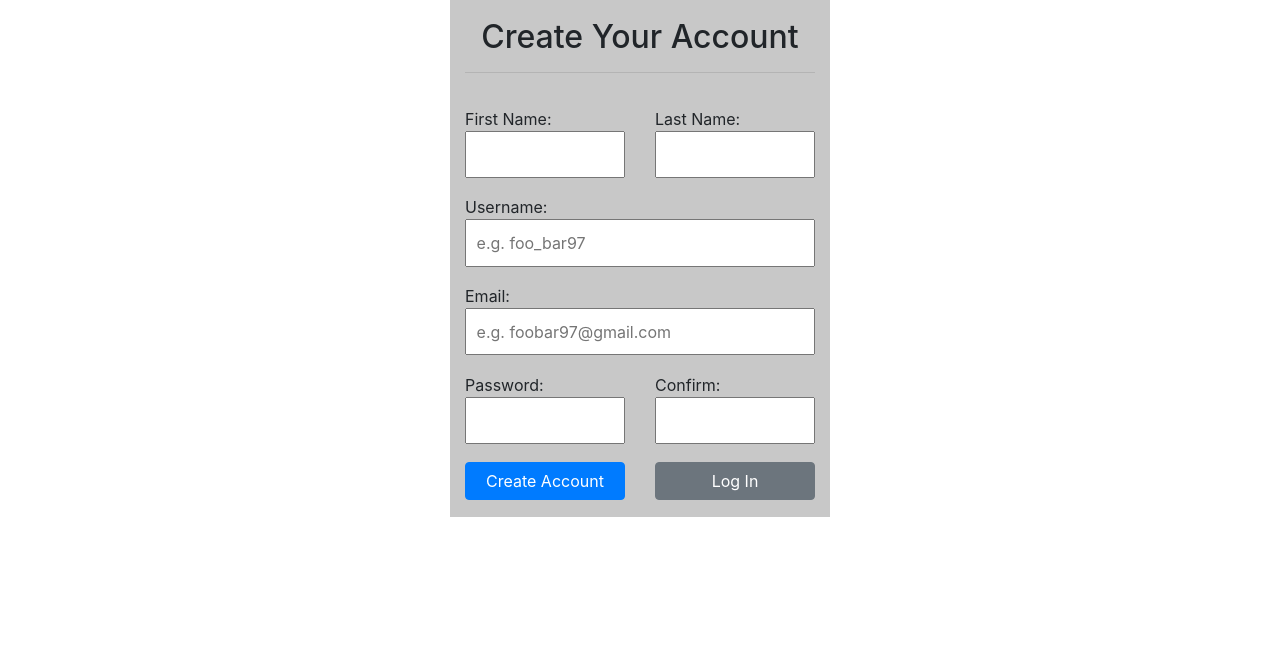
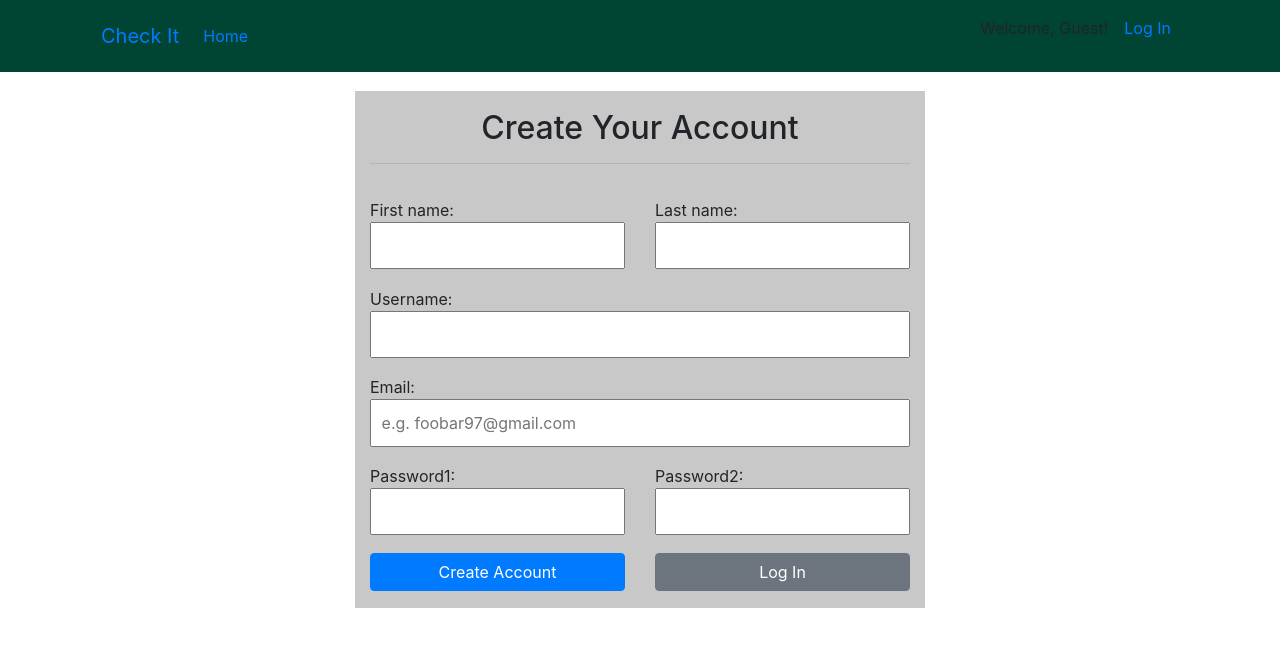
Before and after one commit to bwornom7/Unicoders, a Django app: page /register/ in a window 1280 px wide. Shown: the top 647 px of the page. Run offline with Django 3.2, Linux system fonts and the light colour scheme; style sheets or scripts are compiled from the project's sources; some libraries are stand-ins or nearby versions.

Commit message:
User Authentication, Checks

```diff
--- a/checkit/forms.py
+++ b/checkit/forms.py
@@ -1,19 +1,27 @@
 from django.contrib.auth.models import User
 from django import forms
 from django.core.exceptions import ValidationError
+from django.contrib.auth.forms import UserCreationForm
+from .models import Profile, Check
 
-class RegistrationForm(forms.Form):
-  first_name = forms.CharField(max_length=50, label='First Name')
-  last_name = forms.CharField(max_length=50, label='Last Name')
-  username = forms.CharField(max_length=50, help_text='e.g. foo_bar97')
-  email = forms.EmailField(help_text='e.g. foobar97@gmail.com')
-  password = forms.CharField(max_length=32, widget=forms.PasswordInput)
-  confirm = forms.CharField(max_length=32, widget=forms.PasswordInput)
+class UserForm(UserCreationForm):
+  username = forms.CharField()
+  first_name = forms.CharField()
+  last_name=forms.CharField()
+  email=forms.EmailField(help_text='e.g. foobar97@gmail.com')
+  password1=forms.CharField(widget=forms.PasswordInput())
+  password2=forms.CharField(widget=forms.PasswordInput())
 
-  def clean(self):
-    cleaned_data = super().clean()
-    password = cleaned_data.get('password')
-    confirm = cleaned_data.get('confirm')
-    if password != confirm:
-      self.add_error('confirm', 'Passwords do not match.')
-      self.add_error('password', 'Passwords do not match.')
+  class Meta(UserCreationForm.Meta):
+    model = User
+    fields = UserCreationForm.Meta.fields + ('first_name', 'last_name', 'email')
+
+class ProfileForm(forms.ModelForm):
+  class Meta:
+    model = Profile
+    fields = []
+
+class CheckForm(forms.ModelForm):
+  class Meta:
+    model = Check
+    fields = ['name', 'bank', 'route']
--- a/checkit/static/css/app.scss
+++ b/checkit/static/css/app.scss
@@ -1,3 +1,8 @@
+.main-nav {
+  background-color: #004433;
+  margin-bottom: 1.2em;
+}
+
 input[type=text], input[type=password], input[type=email] {
   width: 100%;
   padding: 0.6em;
--- a/checkit/static/js/app.js
+++ b/checkit/static/js/app.js
@@ -1,3 +1,3 @@
 $(document).ready(function() {
-  $('.alert-success').delay(5000).fadeOut(1000);
+  $('.alert').delay(5000).fadeOut(1000);
 });
--- a/checkit/templates/base.html
+++ b/checkit/templates/base.html
@@ -5,15 +5,53 @@
 <html>
   <head>
     <title>{% block title %}Check It{% endblock %}</title>
-    <link rel="stylesheet" href="https://maxcdn.bootstrapcdn.com/bootstrap/4.1.3/css/bootstrap.min.css">
-    <link rel="stylesheet" href="https://use.fontawesome.com/releases/v5.3.1/css/all.css" integrity="sha384-mzrmE5qonljUremFsqc01SB46JvROS7bZs3IO2EmfFsd15uHvIt+Y8vEf7N7fWAU" crossorigin="anonymous">
-    <link rel='stylesheet' type='text/css' href='{% sass_src "css/app.scss" %}'/>
-    <script src="https://ajax.googleapis.com/ajax/libs/jquery/3.3.1/jquery.min.js"></script>
-    <script src="https://cdnjs.cloudflare.com/ajax/libs/popper.js/1.14.3/umd/popper.min.js"></script>
-    <script src="https://maxcdn.bootstrapcdn.com/bootstrap/4.1.3/js/bootstrap.min.js"></script>
-    <script src='{% static "js/app.js" %}'></script>
+    <meta name='viewport' content='width=device-width, initial-scale=1.0'>
+    <link rel='stylesheet' href='https://maxcdn.bootstrapcdn.com/bootstrap/4.1.3/css/bootstrap.min.css'>
+    <link rel='stylesheet' href='https://use.fontawesome.com/releases/v5.3.1/css/all.css' integrity='sha384-mzrmE5qonljUremFsqc01SB46JvROS7bZs3IO2EmfFsd15uHvIt+Y8vEf7N7fWAU' crossorigin='anonymous'>
+    <link rel='stylesheet' type='text/css' href='{% sass_src 'css/app.scss' %}'/>
+    <script src='https://ajax.googleapis.com/ajax/libs/jquery/3.3.1/jquery.min.js'></script>
+    <script src='https://cdnjs.cloudflare.com/ajax/libs/popper.js/1.14.3/umd/popper.min.js'></script>
+    <script src='https://maxcdn.bootstrapcdn.com/bootstrap/4.1.3/js/bootstrap.min.js'></script>
+    <script src='{% static 'js/app.js' %}'></script>
   </head>
   <body>
+    <div class='main-nav'>
+      <div class='container'>
+        <nav class='navbar navbar-expand-lg'>
+          <a class='navbar-brand' href='#'>Check It</a>
+          <button class='navbar-toggler' type='button' data-toggle='collapse' data-target='#navbarSupportedContent' aria-controls='navbarSupportedContent' aria-expanded='false' aria-label='Toggle navigation'>
+            <span class='navbar-toggler-icon'></span>
+          </button>
+
+          <div class='collapse navbar-collapse' id='navbarSupportedContent'>
+            <ul class='navbar-nav mr-auto'>
+              <li class='nav-item active'>
+                <a class='nav-link' href='{% url 'index' %}'>Home</a>
+              </li>
+              {% if user.is_authenticated %}
+                <li class='nav-item'>
+                  <a class='nav-link' href='{% url 'check_index' %}'>Checks</a>
+                </li>
+              {% endif %}
+            </ul>
+
+            <ul class='navbar-nav ml-auto'>
+              <li class='nav-item'>
+                <p class='nav-link'>Welcome, {% if user.is_authenticated %}{{ user }}{% else %}Guest{% endif %}!</p>
+              </li>
+              <li class='nav-item'>
+                {% if user.is_authenticated %}
+                  <a class='nav-link' href='{% url 'logout' %}'>Log Out</a>
+                {% else %}
+                  <a class='nav-link' href='{% url 'login' %}'>Log In</a>
+                {% endif %}
+              </li>
+            </ul>
+          </div>
+        </nav>
+      </div>
+    </div>
+
     <div class='container'>
       {% block messages %}
         {% if messages %}
--- a/checkit/templates/register.html
+++ b/checkit/templates/register.html
@@ -5,7 +5,7 @@
 {% block content %}
 
 <div class='row'>
-  <div class='col-sm-12 col-md-8 col-lg-4 mx-auto form-box'>
+  <div class='col-sm-12 col-md-8 col-lg-6 mx-auto form-box'>
     <h2 class='text-center'>Create Your Account</h2><hr/>
 
     <form method='post' >
@@ -15,28 +15,28 @@
 
       <div class='row'>
         <div class='col-sm-12 col-md-6'>
-          {% include 'snippets/field.html' with field=form.first_name %}
+          {% include 'snippets/field.html' with field=user_form.first_name %}
         </div>
         <div class='col-sm-12 col-md-6'>
-          {% include 'snippets/field.html' with field=form.last_name %}
+          {% include 'snippets/field.html' with field=user_form.last_name %}
         </div>
         <div class='col-sm-12'>
-          {% include 'snippets/field.html' with field=form.username %}
+          {% include 'snippets/field.html' with field=user_form.username %}
         </div>
         <div class='col-sm-12'>
-          {% include 'snippets/field.html' with field=form.email %}
+          {% include 'snippets/field.html' with field=user_form.email %}
         </div>
         <div class='col-sm-12 col-md-6'>
-          {% include 'snippets/field.html' with field=form.password %}
+          {% include 'snippets/field.html' with field=user_form.password1 %}
         </div>
         <div class='col-sm-12 col-md-6'>
-          {% include 'snippets/field.html' with field=form.confirm %}
+          {% include 'snippets/field.html' with field=user_form.password2 %}
         </div>
         <div class='col-sm-12 col-md-6'>
           <input class='submit btn btn-primary' type='submit' value='Create Account' id='submit'/>
         </div>
         <div class='col-sm-12 col-md-6'>
-          <a href='' class='submit btn btn-secondary'>Log In</a>
+          <a href='{% url 'login' %}' class='submit btn btn-secondary'>Log In</a>
         </div>
       </div>
     </form>
--- a/checkit/templates/snippets/field.html
+++ b/checkit/templates/snippets/field.html
@@ -1,3 +1,8 @@
 <label for='{{ field.id_for_label }}'>{{ field.label }}:</label>
-<input type='{{ field.field.widget.input_type }}' placeholder='{{ field.help_text }}' id='{{ field.id_for_label }}' name='{{ field.id_for_label }}'/>
+<input type='{{ field.field.widget.input_type }}'
+       placeholder='{{ field.help_text }}'
+       id='{{ field.id_for_label }}'
+       name='{{ field.name }}'
+       {% if field.value %} value='{{ field.value }}' {% endif %}
+       {% if field.errors %} class='error' {% endif %} />
 {{ field.errors }}
--- a/checkit/urls.py
+++ b/checkit/urls.py
@@ -1,8 +1,14 @@
 from django.urls import path
+from django.contrib.auth import views as auth_views
 
 from . import views
 
 urlpatterns = [
     path('', views.index, name='index'),
     path('register/', views.register, name='register'),
+    path('login/', auth_views.LoginView.as_view(template_name='registration/login.html'), name='login'),
+    path('logout/', views.logout_user, name='logout'),
+    path('checks/', views.check_index, name='check_index'),
+    path('checks/new', views.check_new, name='check_new'),
+    path('checks/<int:id>/', views.check_edit, name='check_edit'),
 ]
--- a/checkit/views.py
+++ b/checkit/views.py
@@ -1,19 +1,62 @@
 from django.views.decorators.http import require_http_methods
+from django.contrib.auth import authenticate, login, logout
+from django.contrib.auth.decorators import login_required
 from django.shortcuts import render, redirect
 from django.http import HttpResponse
 from django.contrib import messages
-from .forms import RegistrationForm
+from .forms import ProfileForm, UserForm, CheckForm
+from .models import Check
 
 def index(request):
   return render(request, 'index.html')
 
 def register(request):
+  if request.user.is_authenticated:
+    messages.warning(request, 'You are already logged in.')
+    return redirect('index')
+
   if request.method == 'POST':
-    f = RegistrationForm(request.POST)
-    if f.is_valid():
+    user_form = UserForm(request.POST)
+    if user_form.is_valid():
+      user = user_form.save()
+
+      login(request, user, backend='django.contrib.auth.backends.ModelBackend')
 
       messages.success(request, 'Account successfully created!')
-      return redirect('/')
+      return redirect('index')
+    else:
+      messages.error(request, 'Please correct the error(s) below.')
   else:
-    f = RegistrationForm()
-  return render(request, 'register.html', { 'form': f })
+    user_form = UserForm()
+
+  return render(request, 'register.html', { 'user_form': user_form })
+
+@login_required
+def logout_user(request):
+  logout(request)
+  messages.success(request, 'You have successfully logged out.')
+  return redirect('index')
+
+@login_required
+def check_index(request):
+  checks = Check.objects.filter(user=request.user)
+  return render(request, 'checks/index.html', { 'checks': checks })
+
+@login_required
+def check_new(request):
+  if request.method == 'POST':
+    form = CheckForm(request.POST)
+    if form.is_valid():
+      check = form.save(commit=False)
+      check.user = request.user
+      check.save()
+      messages.success(request, 'Successfully added new check!')
+      return redirect('check_index')
+  else:
+    form = CheckForm()
+
+  return render(request, 'checks/new.html', { 'form': form })
+
+@login_required
+def check_edit(request):
+  pass
--- a/static/css/app.css
+++ b/static/css/app.css
@@ -1,3 +1,7 @@
+.main-nav {
+  background-color: #004433;
+  margin-bottom: 1.2em; }
+
 input[type=text], input[type=password], input[type=email] {
   width: 100%;
   padding: 0.6em; }
--- a/unicoders/settings.py
+++ b/unicoders/settings.py
@@ -127,3 +127,5 @@ USE_TZ = True
 
 STATIC_URL = '/static/'
 SASS_PROCESSOR_ROOT = STATIC_URL[1:]
+
+LOGIN_REDIRECT_URL = '/'
```
Also changed, not shown: checkit/models.py (+11 -1 lines), checkit/templates/checks/index.html (added, +34 -0 lines), checkit/templates/checks/new.html (added, +34 -0 lines), checkit/templates/registration/login.html (added, +45 -0 lines), checkit/migrations/0002_profile.py (added), checkit/migrations/0003_auto_20180915_0455.py (added), 1 other file.
